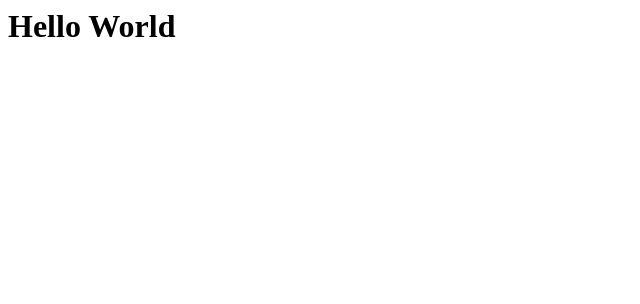
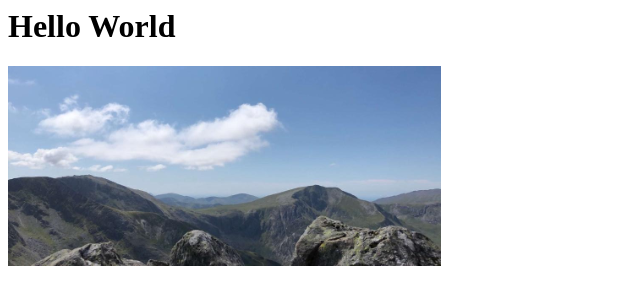
Before and after one commit to TTGithub-first/TTGithub-first.github.io, a plain HTML site: page index.html in a window 1280 px wide. Shown: the whole page, without its empty margins (0-640 px from the left). Drawn offline with Linux system fonts and the light colour scheme.

Commit message:
second edit

```diff
--- a/index.html
+++ b/index.html
@@ -1,3 +1,6 @@
 <html>
     <h1>Hello World </h1>
+    <div>
+        <img src="Tryfan.jpeg" height="200">
+    </div>
 </html>
```
Also changed, not shown: Tryfan.jpeg (added).
